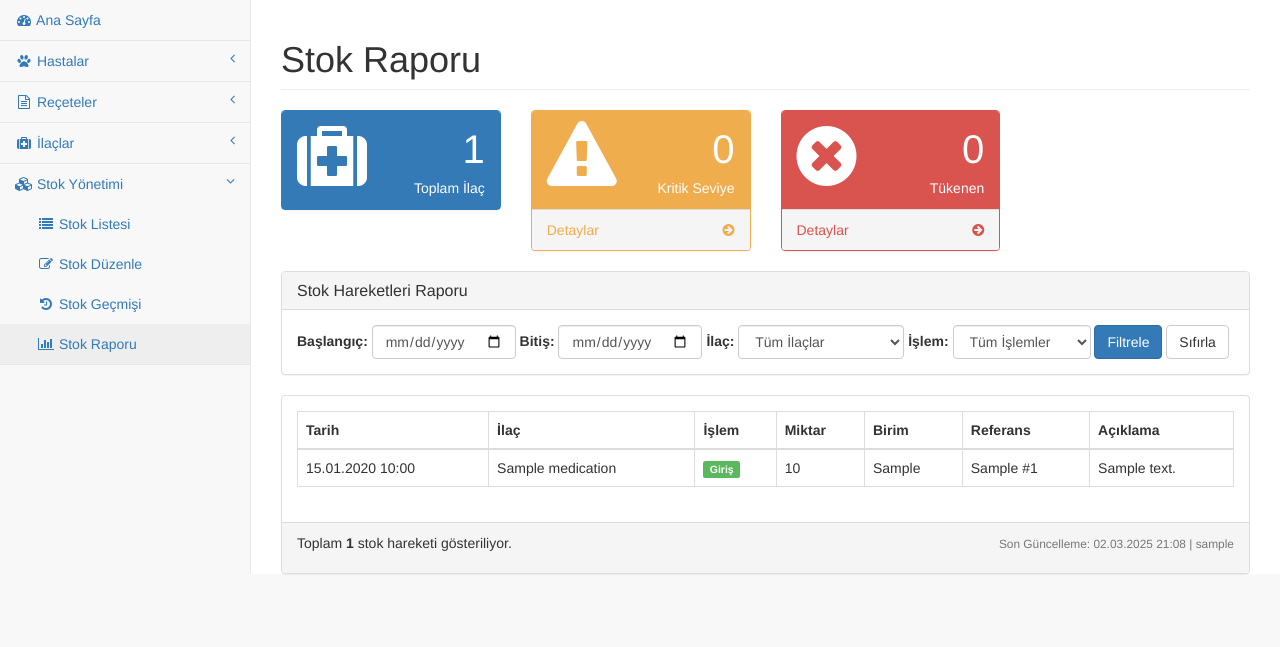
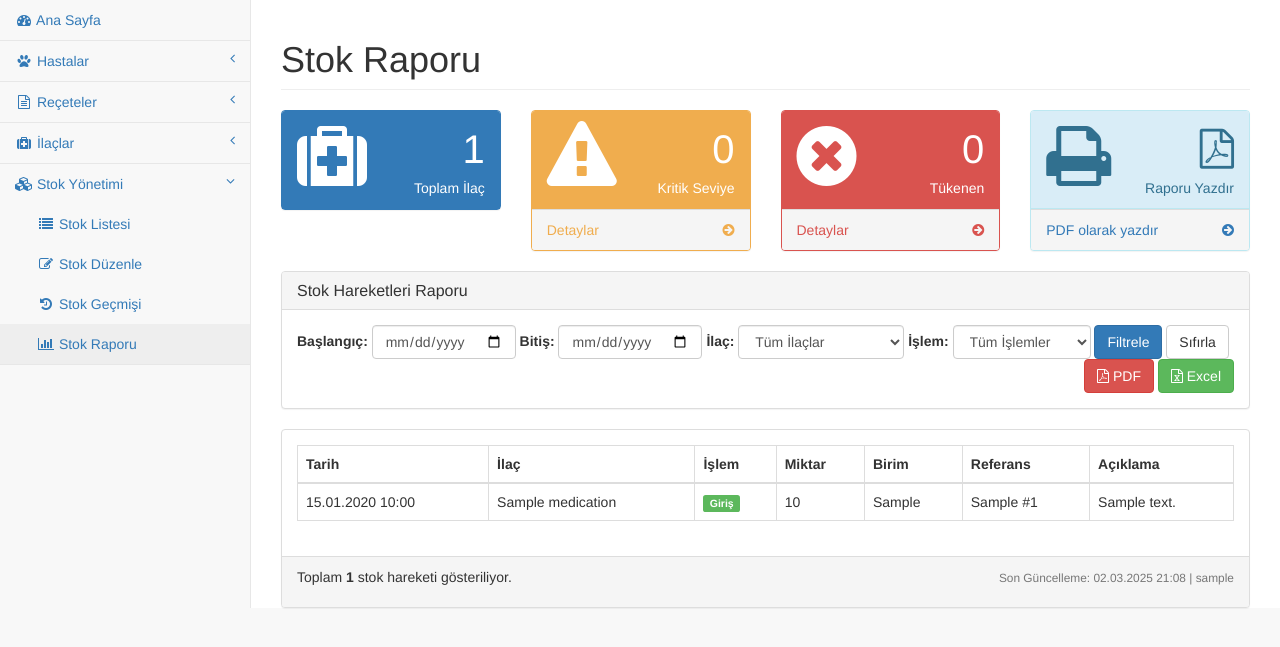
Before and after one commit to ibosta/php-veteriner-sistemi, a PHP site: page /stock_report.php in a window 1280 px wide. Shown: the part 51-698 px from the top of the page. Run offline with PHP 8.4, Linux system fonts and the light colour scheme; the visitor is signed in with stand-in values (Sample User, id 1); tables that the repository leaves empty hold one stand-in row (values such as "Sample post").

Commit message:
version 1.1.1

```diff
--- a/stock_report.php
+++ b/stock_report.php
@@ -175,6 +175,39 @@ include_once('includes/header.php');
                 </a>
             </div>
         </div>
+
+        <!-- Yazdırma düğmesi paneli -->
+        <div class="col-lg-3 col-md-6">
+            <div class="panel panel-info">
+                <div class="panel-heading">
+                    <div class="row">
+                        <div class="col-xs-3">
+                            <i class="fa fa-print fa-5x"></i>
+                        </div>
+                        <div class="col-xs-9 text-right">
+                            <div class="huge"><i class="fa fa-file-pdf-o"></i></div>
+                            <div>Raporu Yazdır</div>
+                        </div>
+                    </div>
+                </div>
+                <?php
+                // Yazdırma sayfasına geçiş için URL parametreleri
+                $print_url = 'stock_history_print.php?';
+                if ($start_date) $print_url .= 'date_start=' . urlencode($start_date) . '&';
+                if ($end_date) $print_url .= 'date_end=' . urlencode($end_date) . '&';
+                if ($medication_id) $print_url .= 'medication_id=' . urlencode($medication_id) . '&';
+                if ($action_type) $print_url .= 'type=' . urlencode($action_type) . '&';
+                $print_url .= 'format=pdf';
+                ?>
+                <a href="<?php echo $print_url; ?>" target="_blank">
+                    <div class="panel-footer">
+                        <span class="pull-left">PDF olarak yazdır</span>
+                        <span class="pull-right"><i class="fa fa-arrow-circle-right"></i></span>
+                        <div class="clearfix"></div>
+                    </div>
+                </a>
+            </div>
+        </div>
     </div>
 
     <!-- Filtreleme Formu -->
@@ -214,6 +247,41 @@ include_once('includes/header.php');
                 </div>
                 <button type="submit" class="btn btn-primary">Filtrele</button>
                 <a href="stock_report.php" class="btn btn-default">Sıfırla</a>
+
+                <!-- Yazdırma düğmeleri ekle -->
+                <div class="pull-right">
+                    <?php
+                    // Yazdırma sayfasına geçiş için URL parametreleri
+                    $pdf_url = 'stock_history_print.php?';
+                    $excel_url = 'stock_history_print.php?';
+
+                    if ($start_date) {
+                        $pdf_url .= 'date_start=' . urlencode($start_date) . '&';
+                        $excel_url .= 'date_start=' . urlencode($start_date) . '&';
+                    }
+                    if ($end_date) {
+                        $pdf_url .= 'date_end=' . urlencode($end_date) . '&';
+                        $excel_url .= 'date_end=' . urlencode($end_date) . '&';
+                    }
+                    if ($medication_id) {
+                        $pdf_url .= 'medication_id=' . urlencode($medication_id) . '&';
+                        $excel_url .= 'medication_id=' . urlencode($medication_id) . '&';
+                    }
+                    if ($action_type) {
+                        $pdf_url .= 'type=' . urlencode($action_type) . '&';
+                        $excel_url .= 'type=' . urlencode($action_type) . '&';
+                    }
+
+                    $pdf_url .= 'format=pdf';
+                    $excel_url .= 'format=excel';
+                    ?>
+                    <a href="<?php echo $pdf_url; ?>" target="_blank" class="btn btn-danger">
+                        <i class="fa fa-file-pdf-o"></i> PDF
+                    </a>
+                    <a href="<?php echo $excel_url; ?>" target="_blank" class="btn btn-success">
+                        <i class="fa fa-file-excel-o"></i> Excel
+                    </a>
+                </div>
             </form>
         </div>
     </div>
```
Also changed, not shown: medications.php (+9 -5 lines), stock_history.php (+11 -4 lines), stock_history_print.php (+18 -8 lines), assets/images/clinic_logo.svg (added), 1 other file.
